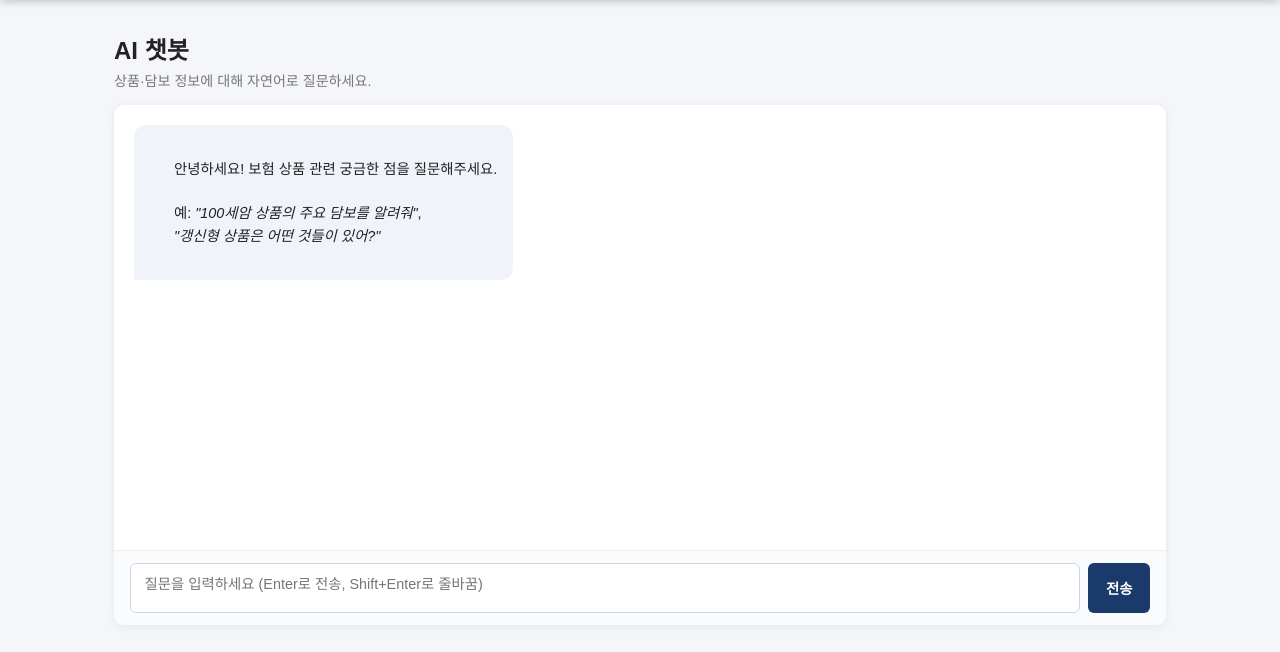
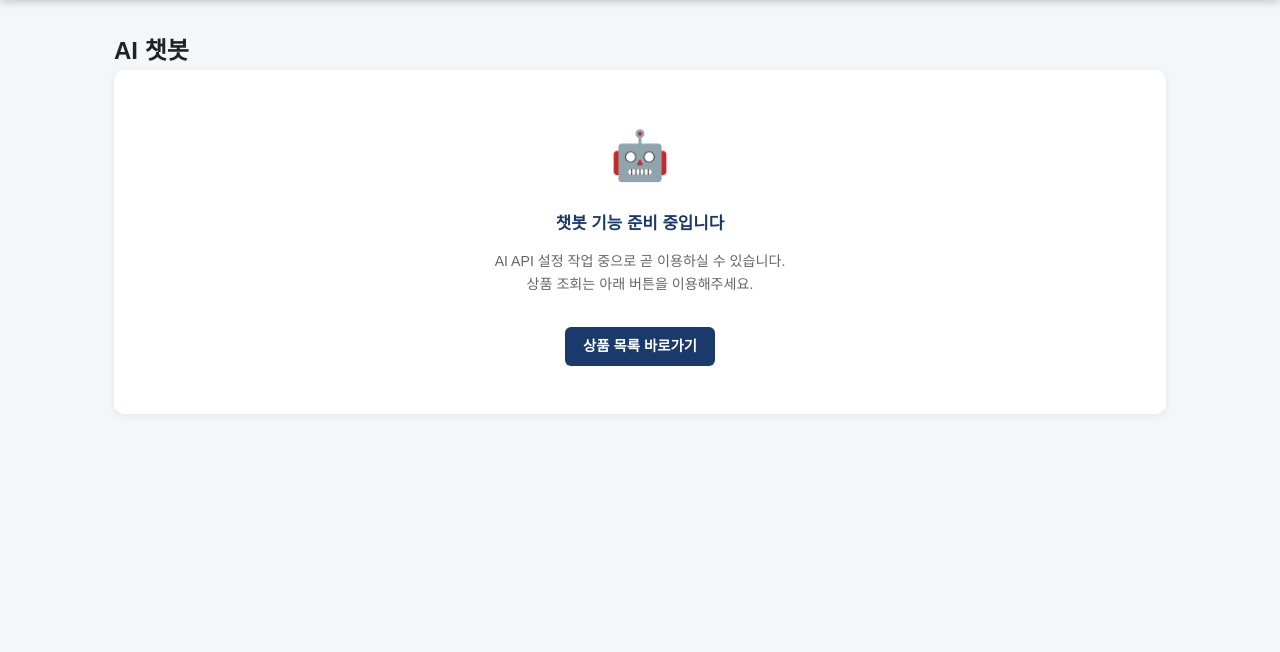
Before and after one commit to gagoly7920-spec/-, a Flask app: page /chat in a window 1280 px wide. Shown: the part 56-708 px from the top of the page. Run offline with Flask 3, Linux system fonts and the light colour scheme; some libraries are stand-ins or nearby versions.

Commit message:
temp: AI 챗봇 준비 중 안내 화면으로 임시 대체

```diff
--- a/templates/chat.html
+++ b/templates/chat.html
@@ -3,63 +3,14 @@
 
 {% block content %}
 <h2>AI 챗봇</h2>
-<p class="hint">상품·담보 정보에 대해 자연어로 질문하세요.</p>
 
-<div class="chat-container">
-  <div class="chat-messages" id="messages">
-    <div class="msg msg-bot">
-      안녕하세요! 보험 상품 관련 궁금한 점을 질문해주세요.<br>
-      예: <em>"100세암 상품의 주요 담보를 알려줘"</em>,
-      <em>"갱신형 상품은 어떤 것들이 있어?"</em>
-    </div>
-  </div>
-
-  <div class="chat-input-area">
-    <textarea id="questionInput" class="chat-input" placeholder="질문을 입력하세요 (Enter로 전송, Shift+Enter로 줄바꿈)" rows="2"></textarea>
-    <button class="btn btn-primary" onclick="sendMessage()">전송</button>
-  </div>
+<div class="card" style="text-align:center; padding:3rem 2rem">
+  <div style="font-size:3rem; margin-bottom:1rem">🤖</div>
+  <h3 style="color:#1a3a6b; margin-bottom:.75rem">챗봇 기능 준비 중입니다</h3>
+  <p style="color:#666; margin-bottom:2rem">
+    AI API 설정 작업 중으로 곧 이용하실 수 있습니다.<br>
+    상품 조회는 아래 버튼을 이용해주세요.
+  </p>
+  <a href="/products" class="btn btn-primary">상품 목록 바로가기</a>
 </div>
-
-<script>
-const messages = document.getElementById('messages');
-const input = document.getElementById('questionInput');
-
-input.addEventListener('keydown', e => {
-  if (e.key === 'Enter' && !e.shiftKey) { e.preventDefault(); sendMessage(); }
-});
-
-function sendMessage() {
-  const q = input.value.trim();
-  if (!q) return;
-
-  appendMsg(q, 'user');
-  input.value = '';
-
-  const thinking = appendMsg('생각 중...', 'bot');
-
-  fetch('/api/chat', {
-    method: 'POST',
-    headers: { 'Content-Type': 'application/json' },
-    body: JSON.stringify({ question: q })
-  })
-  .then(r => r.json())
-  .then(data => {
-    thinking.remove();
-    appendMsg(data.answer, 'bot');
-    messages.scrollTop = messages.scrollHeight;
-  })
-  .catch(() => {
-    thinking.textContent = '오류가 발생했습니다. 다시 시도해주세요.';
-  });
-}
-
-function appendMsg(text, role) {
-  const div = document.createElement('div');
-  div.className = `msg msg-${role}`;
-  div.textContent = text;
-  messages.appendChild(div);
-  messages.scrollTop = messages.scrollHeight;
-  return div;
-}
-</script>
 {% endblock %}
```
